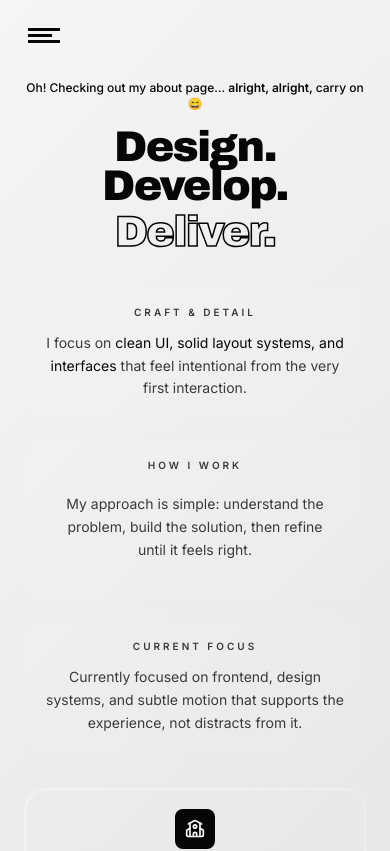
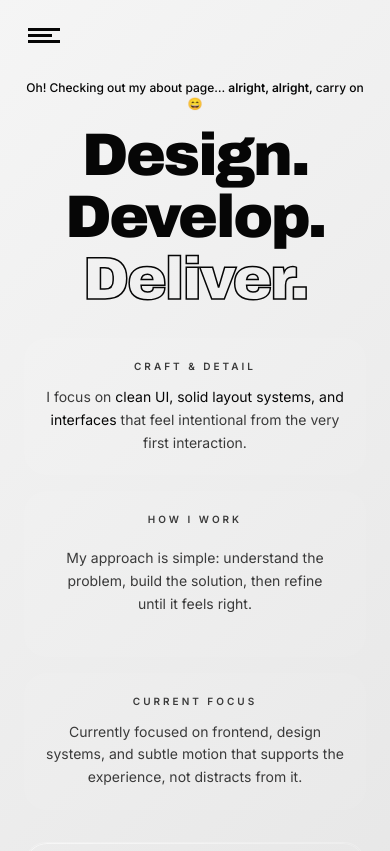
Before and after one commit to MahimaInduvara97/mahima-portfolio, a Next.js app: page /about in a window 390 px wide. Shown: the top 851 px of the page. Built offline with nearby package versions, Linux system fonts and the light colour scheme.

Commit message:
Text Issue Fixed

```diff
--- a/app/about/page.tsx
+++ b/app/about/page.tsx
@@ -46,10 +46,10 @@ export default function AboutPage() {
         </p>
       </div>
 
-      <h1 className="font-display text-center text-[11vw] leading-[0.85] text-ink md:text-[8vw] mb-2">
-        Design. Develop.
+      <h1 className="font-display text-center text-6xl leading-[0.85] text-ink md:text-[8vw] mb-2">
+        Design. <span className="block md:inline mt-2 md:mt-0">Develop.</span>
       </h1>
-      <h2 className="font-display text-outline text-center text-[11vw] leading-[0.85] md:text-[8vw]">
+      <h2 className="font-display text-outline text-center text-6xl leading-[0.85] md:text-[8vw]">
         Deliver.
       </h2>
 
--- a/app/page.tsx
+++ b/app/page.tsx
@@ -76,7 +76,7 @@ export default function HomePage() {
           </h1>
 
           <p className="max-w-md text-sm leading-relaxed text-ink-soft md:text-base">
-            <span className="text-ink">I’m a Senior Frontend Developer</span> who cares about how things feel, not just how they look.
+            <span className="text-ink">I'm a Senior Frontend Developer</span> who cares about how things feel, not just how they look.
             I create clean, responsive, and user-focused web apps using modern tools,  with performance and usability in mind.
           </p>
 
```
